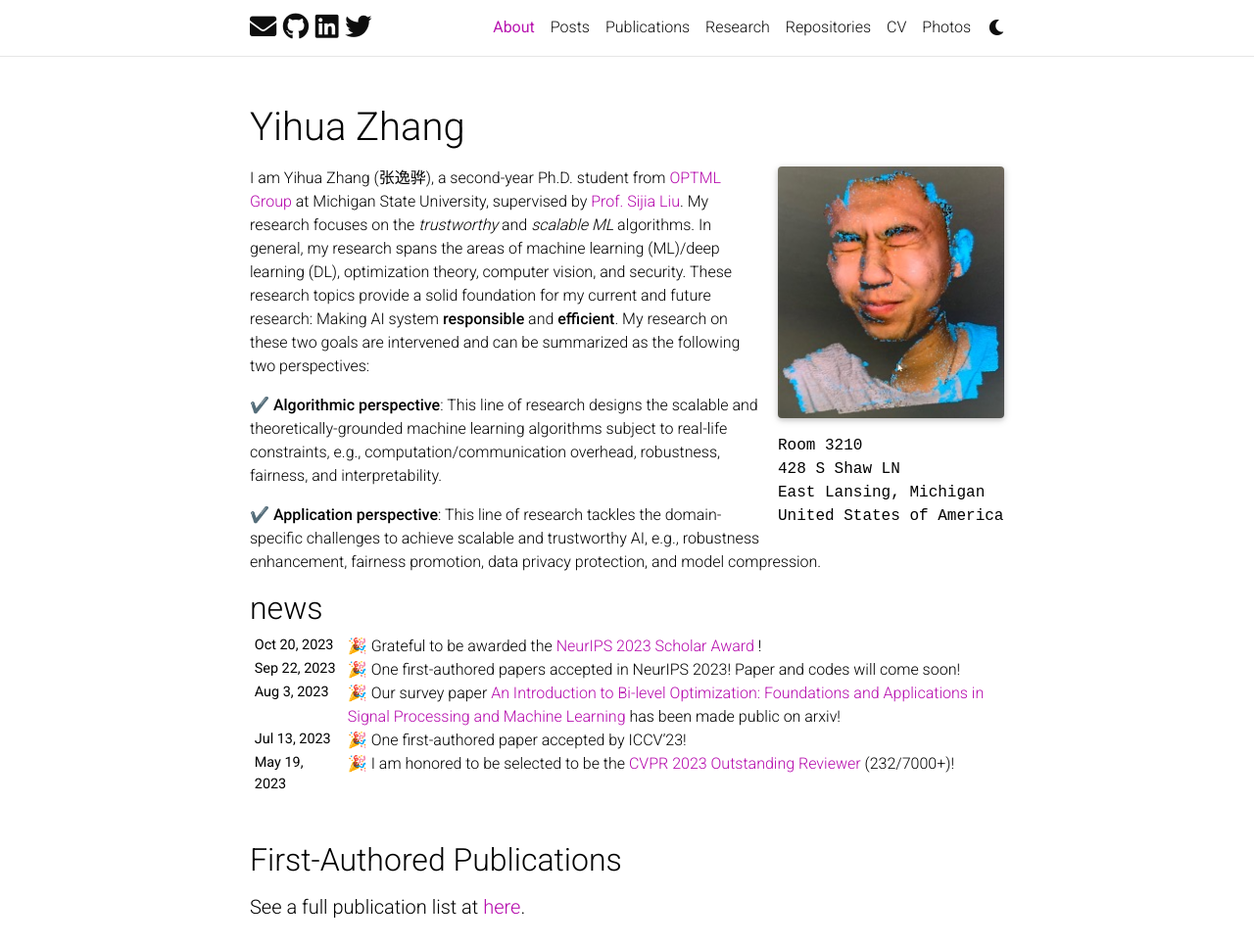
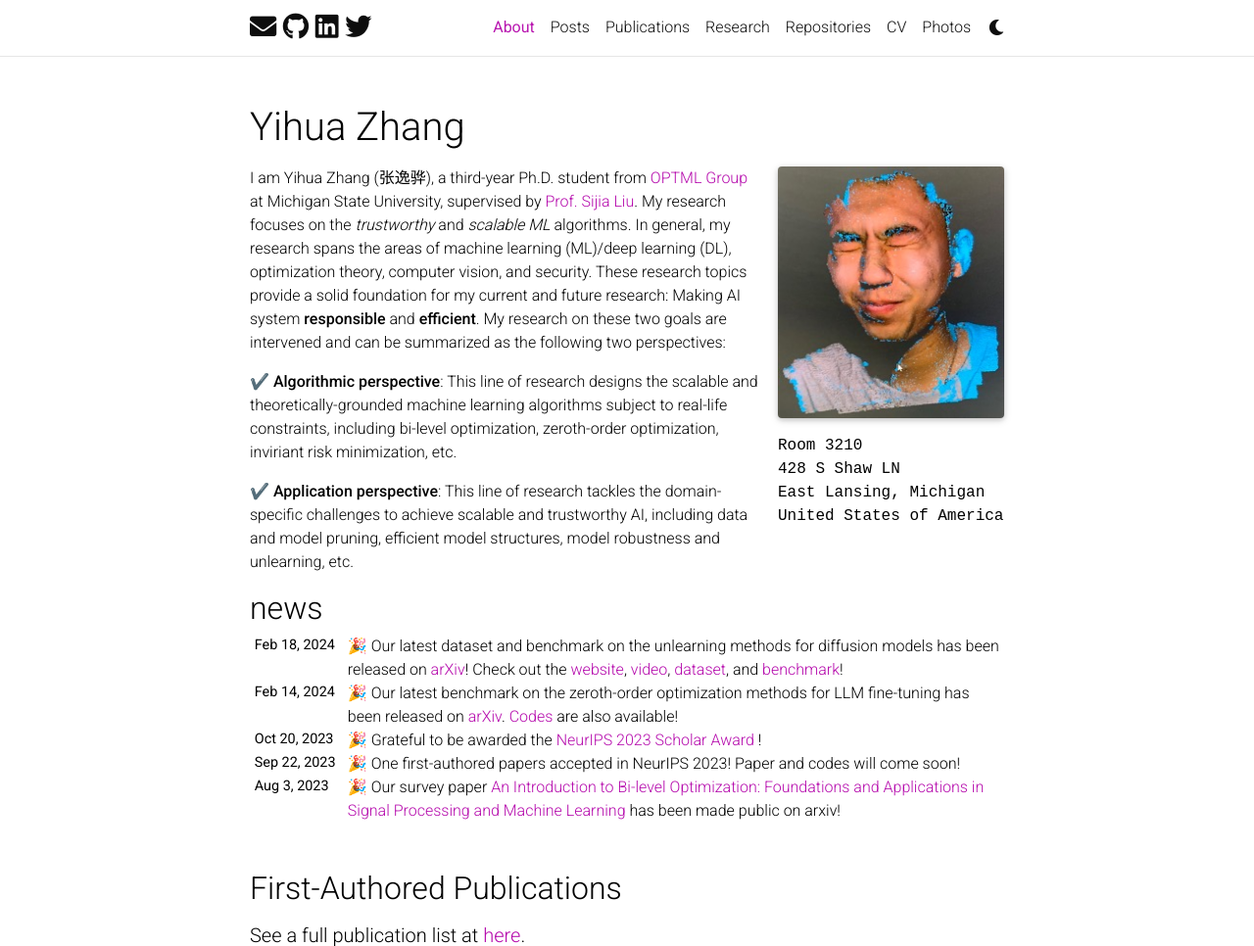
Before and after one commit to NormalUhr/yihua-zhang, a Jekyll site: the page built from _pages/about.md, in a window 1280 px wide and 1329 px high, cut to the strip 0-966 px from the top of the window. Shown: the whole strip at 98% size. Built offline with Jekyll 4.4.1, drawn with Linux system fonts in a browser that asks for light colours; full-size pictures stand in for the smaller copies a plugin makes; emoji names are drawn with the system emoji font; comment, search, counter and statistics services are not loaded; a style sheet for code colours, icons or effects is not loaded.

Commit message:
update self introduction

```diff
--- a/_pages/about.md
+++ b/_pages/about.md
@@ -21,9 +21,9 @@ selected_papers: true # includes a list of papers marked as "selected={true}"
 social: true  # includes social icons at the bottom of the page
 ---
 
-I am Yihua Zhang (张逸骅), a second-year Ph.D. student from [OPTML Group](https://www.optml-group.com/) at Michigan State University, supervised by [Prof. Sijia Liu](https://lsjxjtu.github.io/). My research focuses on the *trustworthy* and *scalable ML* algorithms. In general, my research spans the areas of machine learning (ML)/deep learning (DL), optimization theory, computer vision, and security. These research topics provide a solid foundation for my current and future research: Making AI system **responsible** and **efficient**. My research on these two goals are intervened and can be summarized as the following two
+I am Yihua Zhang (张逸骅), a third-year Ph.D. student from [OPTML Group](https://www.optml-group.com/) at Michigan State University, supervised by [Prof. Sijia Liu](https://lsjxjtu.github.io/). My research focuses on the *trustworthy* and *scalable ML* algorithms. In general, my research spans the areas of machine learning (ML)/deep learning (DL), optimization theory, computer vision, and security. These research topics provide a solid foundation for my current and future research: Making AI system **responsible** and **efficient**. My research on these two goals are intervened and can be summarized as the following two
 perspectives:
 
-:heavy_check_mark: **Algorithmic perspective**: This line of research designs the scalable and theoretically-grounded machine learning algorithms subject to real-life constraints, e.g., computation/communication overhead, robustness, fairness, and interpretability.
+:heavy_check_mark: **Algorithmic perspective**: This line of research designs the scalable and theoretically-grounded machine learning algorithms subject to real-life constraints, including bi-level optimization, zeroth-order optimization, inviriant risk minimization, etc.
 
-:heavy_check_mark: **Application perspective**: This line of research tackles the domain-specific challenges to achieve scalable and trustworthy AI, e.g., robustness enhancement, fairness promotion, data privacy protection, and model compression.
+:heavy_check_mark: **Application perspective**: This line of research tackles the domain-specific challenges to achieve scalable and trustworthy AI, including data and model pruning, efficient model structures, model robustness and unlearning, etc.
```
Also changed, not shown: _news/UnlearnCanvas.md (+1 -1 lines), _news/ZO_Bench.md (+1 -1 lines).
